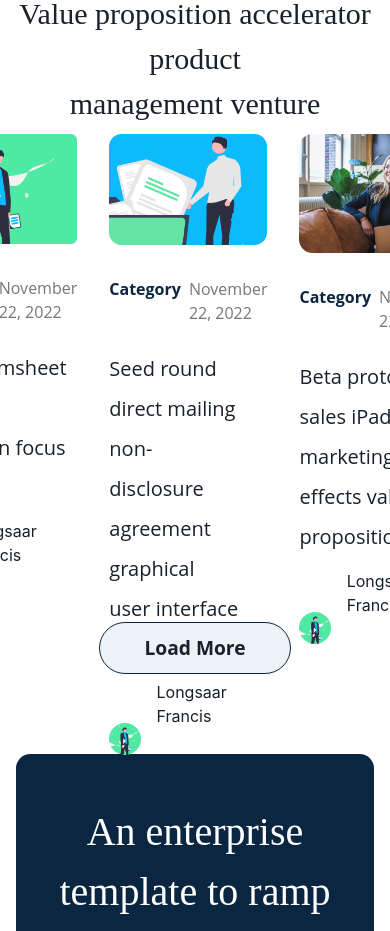
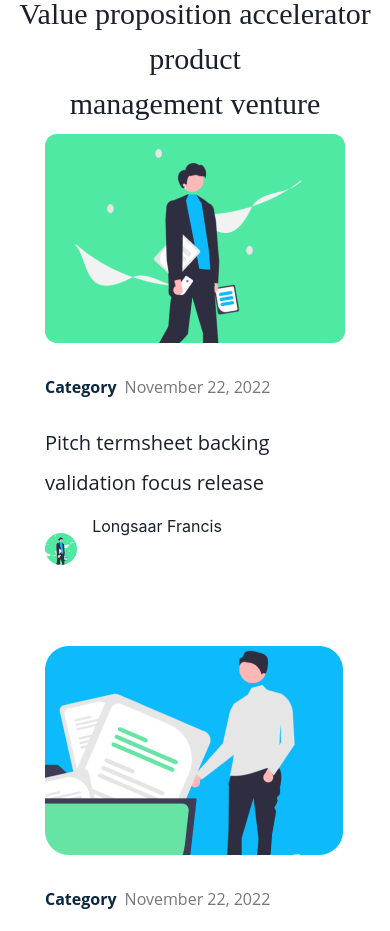
Before and after one commit to jahrulezfrancis/Digital-Marketing-Website-front-end-, a React (Create React App) app: page / in a window 390 px wide. Shown: the part 5980-6911 px from the top of the page. Built offline with nearby package versions, Linux system fonts and the light colour scheme.

Commit message:
updated home blog section

```diff
--- a/src/Components/Pages/Blog.jsx
+++ b/src/Components/Pages/Blog.jsx
@@ -103,6 +103,7 @@ export const Footer = () => {
 
 
 export function BlogSection() {
+    const [onMobile] = useMediaQuery('(max-width: 1000px)')
     return (
         <Box w="100%" h='27em'>
             <Stack align='center'>
@@ -113,7 +114,7 @@ export function BlogSection() {
                         management venture
                     </Heading>
                 </VStack>
-                <HStack gap='8'>
+                <Flex gap='8' direction={onMobile ? 'column' : 'row'} wrap='wrap'>
                     <PostTemplate
                         image={FirstOne}
                         text={<Text fontSize='1.25em' fontFamily="Open Sans" fontWeight='400' lineHeight='2em'>
@@ -137,7 +138,7 @@ export function BlogSection() {
                             proposition
                         </Text>}
                     />
-                </HStack>
+                </Flex>
                 <Button fontFamily='Open Sans' borderRadius='3em' border='solid 1px #0A2640' p='1.3em'
                     width='10em' fontSize='1.2em' fontWeight='700'>
                     Load More
```
